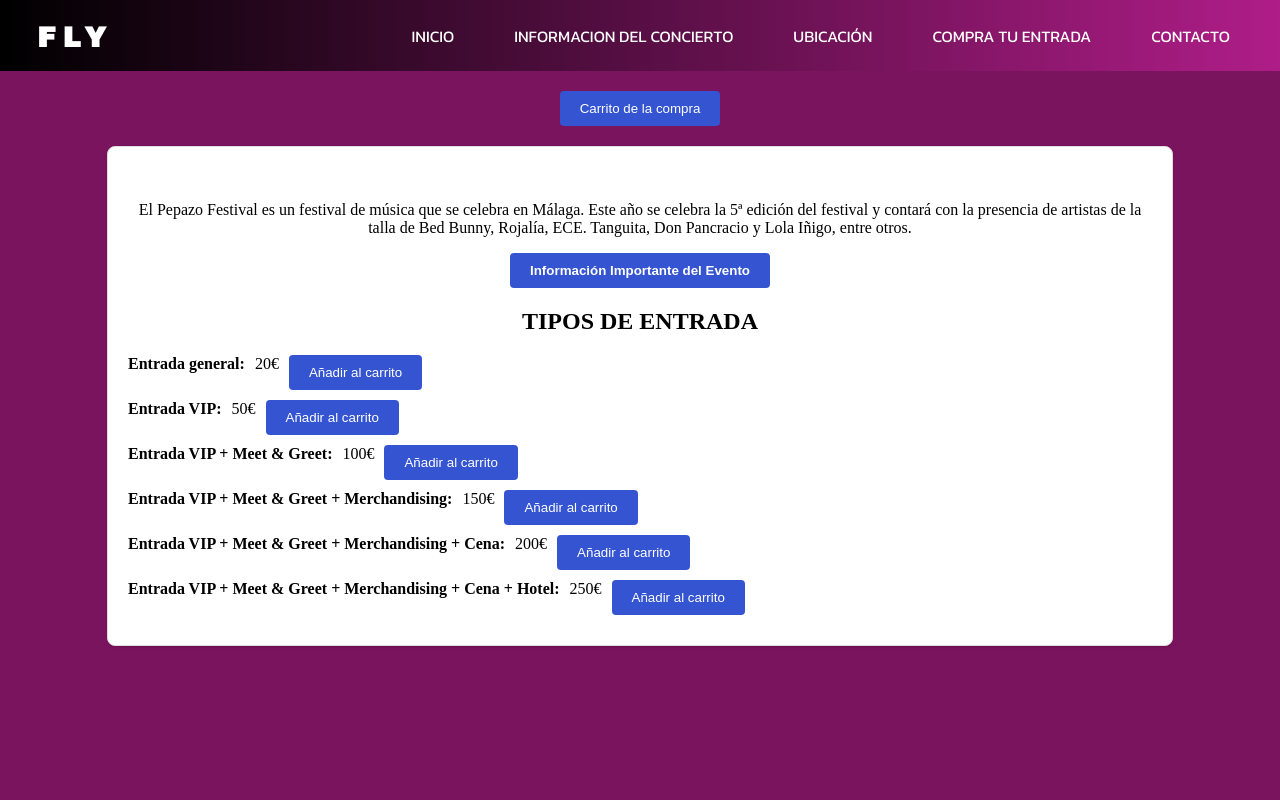
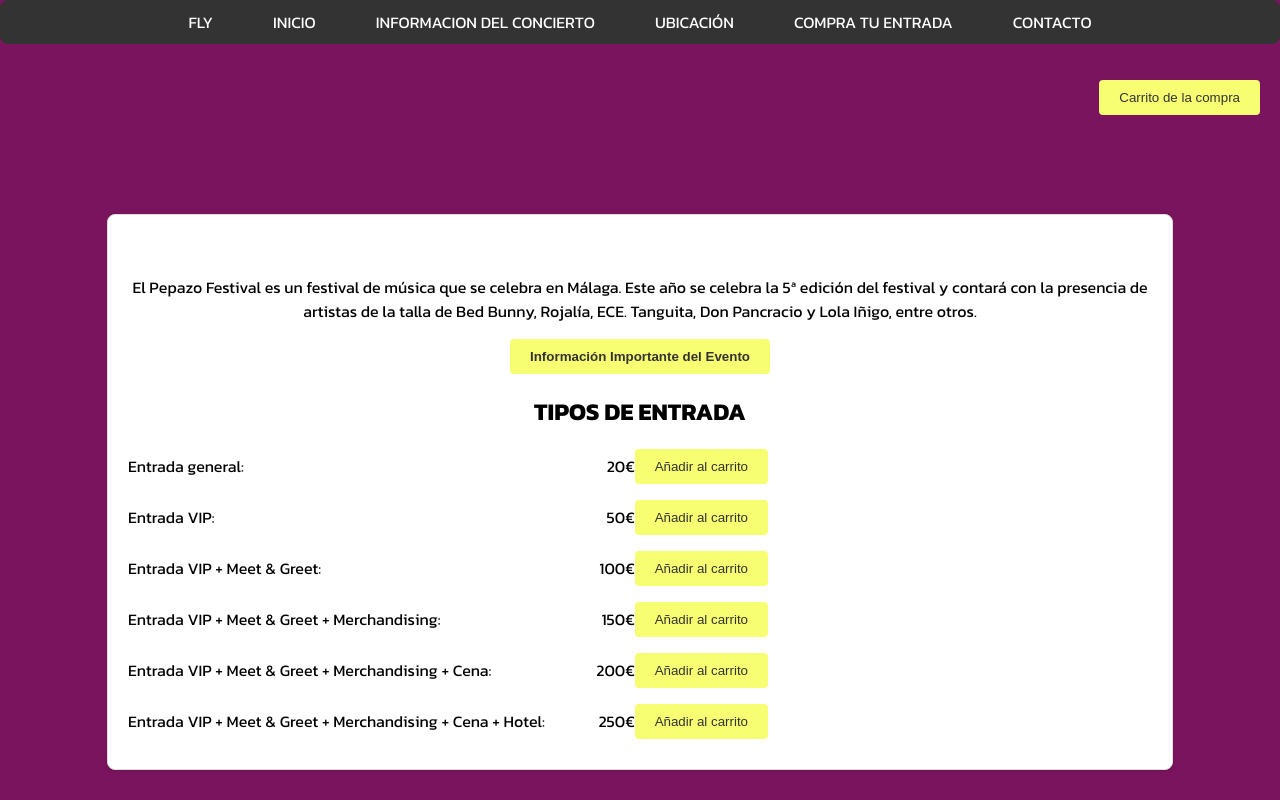
Before and after one commit to AdrianMartinFlores/Pagina-Eventos, a plain HTML site: page OCT/entradas.html in a window 1280 px wide. Drawn offline with Linux system fonts and the light colour scheme.

Commit message:
entradas

```diff
--- a/OCT/entradas.html
+++ b/OCT/entradas.html
@@ -36,6 +36,7 @@
                         <p>Edad mínima: 16 años</p>
                     </div>
                 </div>
+                <div class="entradasDiv">
                     <h2 id="tipos">TIPOS DE ENTRADA</h2>
                     <p class="descripcion-entrada"><span>Entrada general:</span> 20€ <button class="add-to-cart" data-tipo="Entrada general" data-precio="20">Añadir al carrito</button></p>
                     <p class="descripcion-entrada"><span>Entrada VIP:</span> 50€ <button class="add-to-cart" data-tipo="Entrada VIP" data-precio="50">Añadir al carrito</button></p>
@@ -43,6 +44,7 @@
                     <p class="descripcion-entrada"><span>Entrada VIP + Meet & Greet + Merchandising:</span> 150€ <button class="add-to-cart" data-tipo="Entrada VIP + Meet & Greet + Merchandising" data-precio="150">Añadir al carrito</button></p>
                     <p class="descripcion-entrada"><span>Entrada VIP + Meet & Greet + Merchandising + Cena:</span> 200€ <button class="add-to-cart" data-tipo="Entrada VIP + Meet & Greet + Merchandising + Cena" data-precio="200">Añadir al carrito</button></p>
                     <p class="descripcion-entrada"><span>Entrada VIP + Meet & Greet + Merchandising + Cena + Hotel:</span> 250€ <button class="add-to-cart" data-tipo="Entrada VIP + Meet & Greet + Merchandising + Cena + Hotel" data-precio="250">Añadir al carrito</button></p>
+                </div>
             </div>
         </div>
     </main>
--- a/OCT/styles.css
+++ b/OCT/styles.css
@@ -7,8 +7,8 @@
     margin: 0;
     padding: 0;
     background: rgb(123 20 95);
+    font-family: 'Kanit', sans-serif;
 }
-
 
 body.fade-in {
     opacity: 1;
@@ -36,6 +36,8 @@
     background-color: #fff; /* Fondo blanco */
     box-shadow: 0 2px 4px rgba(0, 0, 0, 0.1); /* Sombra ligera */
     border-radius: 8px; /* Bordes redondeados */
+    position: relative;
+    top: 150px;
 }
 
 /* Estilos para la descripción */
@@ -43,50 +45,47 @@
     text-align: center;
 }
 
+/* Estilos para la barra de navegación */
 .nav-bar {
     list-style: none;
-    text-decoration: none;
     margin: 0;
-    height: 55px;
-    padding: 8px 8px 8px 8px;
+    padding: 0;
     display: flex;
-    justify-content: space-between; /* Change to space-between */
-    align-items: center; /* Vertically align items to the center */
-    gap: 60px;
-    background: linear-gradient(to left, rgb(175, 29, 136), black); /* Add gradient */
-    color: white;
-    padding-right: 50px; /* Adjust this value to move the links to the left */
+    flex-wrap: wrap; /* Permitir que los elementos se envuelvan */
+    justify-content: center; /* Centrar los elementos */
+    background-color: #333; /* Fondo oscuro */
+    border-radius: 8px; /* Bordes redondeados */
 }
 
-.nav-bar .logo {
-    margin-right: auto; /* Pushes the logo to the left */
-    padding-left: 30px;
-    font-size: xx-large;
-    letter-spacing: 8px;
-    font-family: kanit;
-    font-weight: 900;
+.nav-bar li {
+    margin: 10px; /* Añadir margen */
 }
 
 .nav-bar a {
+    text-decoration: none;
     color: white;
-    text-decoration: none;
-    font-family: kanit;
+    padding: 10px 20px; /* Añadir padding */
+    border-radius: 4px; /* Bordes redondeados */
+    transition: background-color 0.3s; /* Transición suave */
+}
+
+.nav-bar a:hover {
+    background-color: #555; /* Cambiar color al pasar el ratón */
 }
 
 /* Estilos para los botones */
 button {
-    background-color: #3454d1; /* Color de fondo moderno */
-    color: white;
+    background-color: #f7fe72ff; /* Color de fondo para los botones */
+    color: #333; /* Color de texto */
     border: none;
     padding: 10px 20px;
     border-radius: 4px; /* Bordes redondeados */
     cursor: pointer;
     transition: background-color 0.3s; /* Transición suave */
-    align-content: right;
 }
 
 button:hover {
-    background-color: #2a3e91; /* Cambiar color al pasar el ratón */
+    background-color: #e6e65e; /* Cambiar color al pasar el ratón */
 }
 
 /* Estilos para la ventana emergente */
@@ -130,19 +129,20 @@
 
 /* Estilos para el botón del carrito */
 .carrito {
-    background-color: #3454d1; /* Color de fondo moderno */
-    color: white;
+    background-color: #f7fe72ff; /* Color de fondo para el botón del carrito */
+    color: #333; /* Color de texto */
     border: none;
     padding: 10px 20px;
     border-radius: 4px; /* Bordes redondeados */
     cursor: pointer;
     transition: background-color 0.3s; /* Transición suave */
-    display: block;
-    margin: 20px auto; /* Centrar el botón */
+    position: absolute;
+    right: 20px;
+    top: 80px; /* Ajustar según sea necesario */
 }
 
 .carrito:hover {
-    background-color: #2a3e91; /* Cambiar color al pasar el ratón */
+    background-color: #e6e65e; /* Cambiar color al pasar el ratón */
 }
 
 /* Estilos para la ventana del carrito */
@@ -222,29 +222,38 @@
 
     .nav-bar {
         flex-direction: column; /* Disposición en columna en pantallas pequeñas */
+        align-items: center; /* Centrar los elementos */
     }
 
     .nav-bar li {
         margin: 5px 0; /* Reducir margen */
+    }
+
+    .carrito {
+        position: static;
+        margin: 20px auto; /* Centrar el botón en pantallas pequeñas */
     }
 }
 
 /* Estilos para alinear el texto de los tipos de entrada */
 .descripcion-entrada {
     display: flex;
-    margin: 0 0 20px; /* Añadir margen inferior */
-    justify-content: left;
-    align-items: left; /* Alinear al centro */
-    text-align: center; /* Alinear al centro */
+    justify-content: space-between; /* Alinear los elementos a los extremos */
+    align-items: center; /* Alinear verticalmente al centro */
+    width: 100%;
     margin-bottom: 10px; /* Añadir margen inferior */
 }
 
 .descripcion-entrada span {
-    margin-right: 10px; /* Añadir margen derecho */
-    font-weight: bold; /* Añadir negrita */
+    flex: 1;
+    text-align: left; /* Alinear el texto a la izquierda */
 }
 
 .descripcion-entrada button {
-    margin-left: 10px; /* Añadir margen izquierdo */
+    margin-left: auto; /* Mover el botón a la derecha */
+}
 
+/*Entradas div*/
+.entradasDiv p{
+    width: 50vw;
 }
```
Lines whose indentation alone changed are shown as unchanged.
